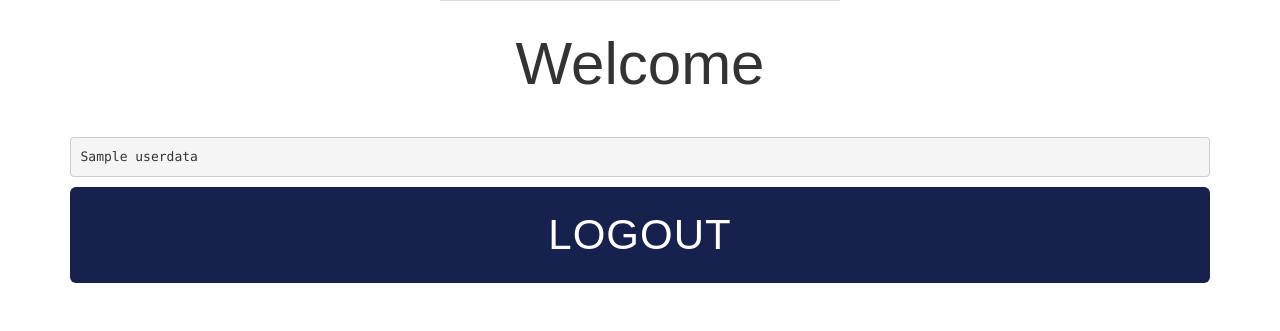
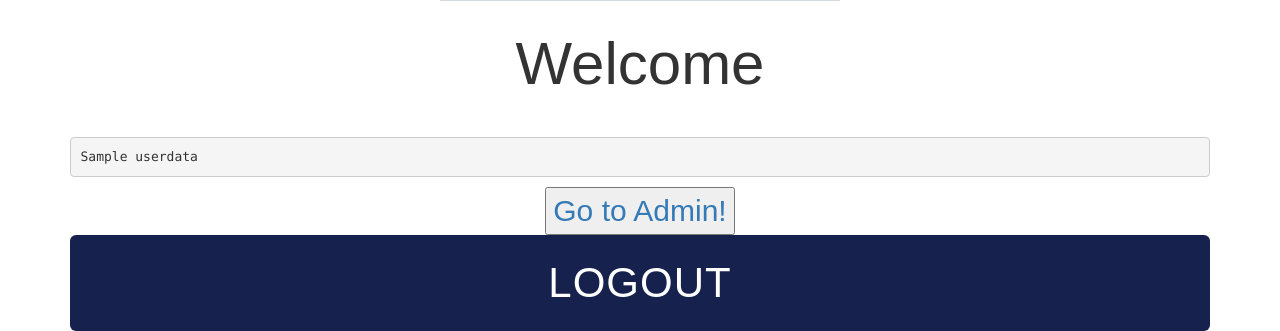
Before and after one commit to akhilmallepally/bearcat-events, a Django app: template backend/auth0login/templates/dashboard.html in a window 1280 px wide. Shown: the part 614-945 px from the top of the page. Before the commit the page ends 897 px from the top, so only its background shows below. Run offline with Django 3.2, Linux system fonts and the light colour scheme; the template is opened without the code that fills it: most values are stand-ins (such as "Sample title", 1, 10 or a date in 2020); grey boxes marked "Sample" are stand-in pictures; some libraries are stand-ins or nearby versions.

Commit message:
update authlohin

```diff
--- a/backend/auth0login/templates/dashboard.html
+++ b/backend/auth0login/templates/dashboard.html
@@ -7,6 +7,9 @@
         <img class="avatar" src="{{ auth0User.extra_data.picture }}"/>
         <h2>Welcome {{ user.username }}</h2>
         <pre>{{ userdata }}</pre>
+        <a href="https://bearcateve.herokuapp.com/admin/">
+            <button type="button">Go to Admin!</button>
+        </a>
         <a id="qsLogoutBtn" class="btn btn-primary btn-lg btn-logout btn-block" href="/logout">Logout</a>
     </div>
 </div>
```
